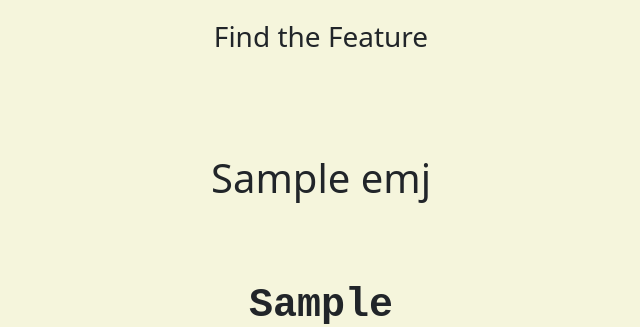
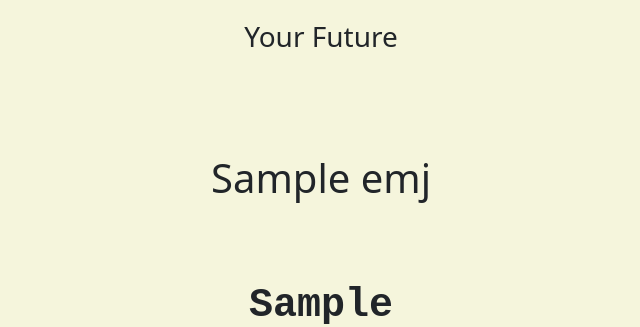
Before and after one commit to Shekar-Flex/FLX-FLAMES, a Django app: template templates/match.html in a window 1280 px wide. Shown: the part 86-413 px from the top of the page, without its empty margins (319-959 px from the left). Run offline with Django 4.2, Linux system fonts and the light colour scheme; the template is opened without the code that fills it: most values are stand-ins (such as "Sample title", 1, 10 or a date in 2020); some libraries are stand-ins or nearby versions.

Commit message:
Update match.html
client update

```diff
--- a/templates/match.html
+++ b/templates/match.html
@@ -6,7 +6,7 @@
     <meta name="viewport" content="width=device-width, initial-scale=1.0">
     <link href="https://cdn.jsdelivr.net/npm/bootstrap@5.1.3/dist/css/bootstrap.min.css" rel="stylesheet" integrity="sha384-1BmE4kWBq78iYhFldvKuhfTAU6auU8tT94WrHftjDbrCEXSU1oBoqyl2QvZ6jIW3" crossorigin="anonymous">
     <script src="https://cdn.jsdelivr.net/npm/@popperjs/core@2.10.2/dist/umd/popper.min.js" integrity="sha384-7+zCNj/IqJ95wo16oMtfsKbZ9ccEh31eOz1HGyDuCQ6wgnyJNSYdrPa03rtR1zdB" crossorigin="anonymous"></script>
-<script src="https://cdn.jsdelivr.net/npm/bootstrap@5.1.3/dist/js/bootstrap.min.js" integrity="sha384-QJHtvGhmr9XOIpI6YVutG+2QOK9T+ZnN4kzFN1RtK3zEFEIsxhlmWl5/YESvpZ13" crossorigin="anonymous"></script>
+    <script src="https://cdn.jsdelivr.net/npm/bootstrap@5.1.3/dist/js/bootstrap.min.js" integrity="sha384-QJHtvGhmr9XOIpI6YVutG+2QOK9T+ZnN4kzFN1RtK3zEFEIsxhlmWl5/YESvpZ13" crossorigin="anonymous"></script>
     <title>FLX F❤️AMES</title>
     <style>
         body{
@@ -82,12 +82,12 @@
             </div>
             <div class="subhead">
                 <h3>
-                    Find the Feature
+                    Your Future
                 </h3>
             </div>
             <div class="movebar">
                 <marquee behavior="slide show" direction="left">
-                    <h4>F-Frinde.....L-Love.....A-Attraction.....M-Marrage.....E-Enemy.....S-Sibling</h4>
+                    <h4> F -> Friend..... L -> Love..... A -> Attraction..... M -> Marrage..... E -> Enemy..... S -> Sibling</h4>
                 </marquee>
             </div>
 
```
